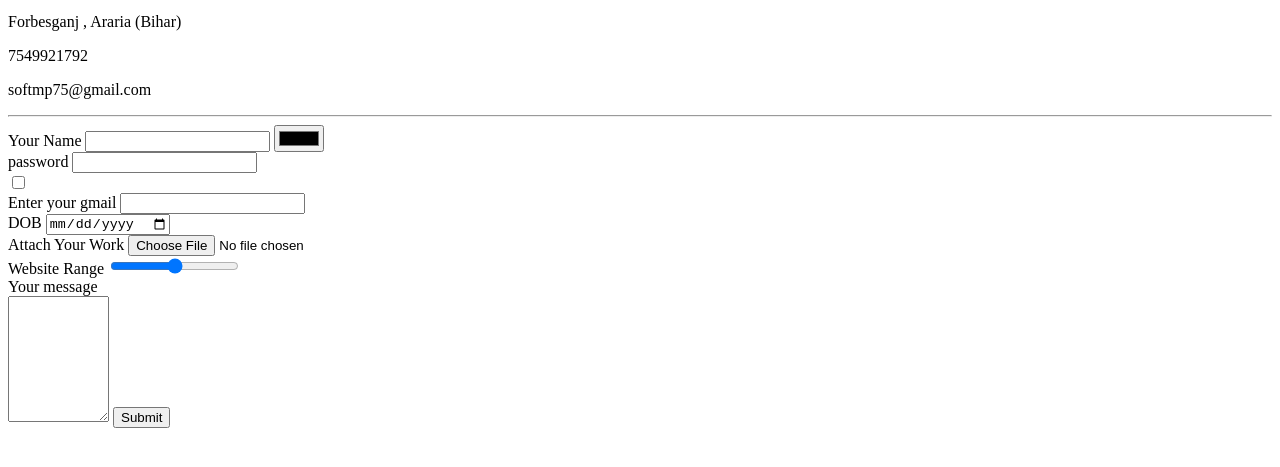
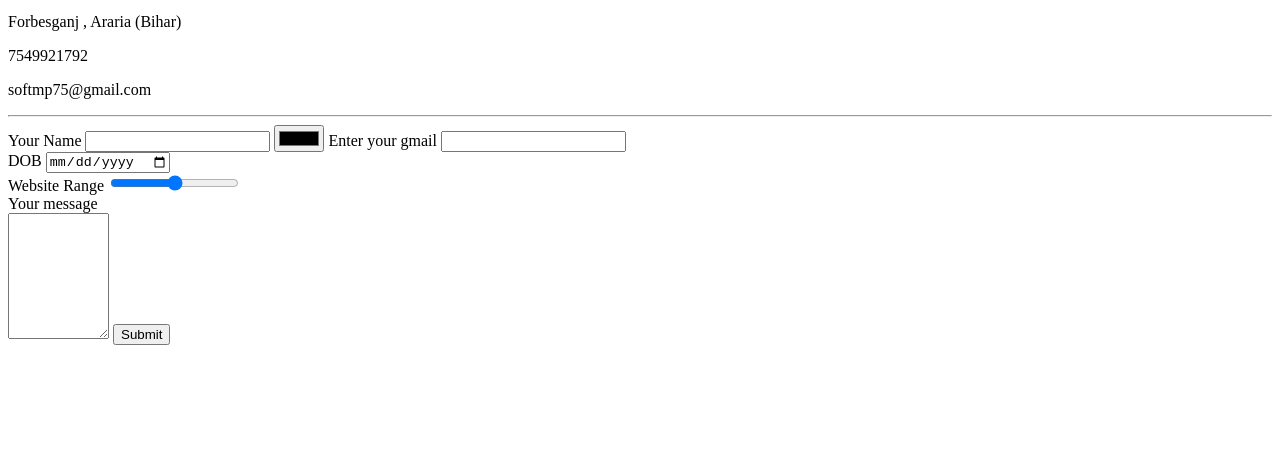
Before and after one commit to Ermitthu/cv, a plain HTML site: page contact.html in a window 1280 px wide. Shown: the part 101-568 px from the top of the page. Drawn offline with Linux system fonts and the light colour scheme.

Commit message:
Update contact.html

```diff
--- a/contact.html
+++ b/contact.html
@@ -16,18 +16,13 @@
       <label>Your Name</label>
        <input type="text" name="YourName" value="">
               <input type="color" name="color" value="">
-                     <br>
-                        <label>password</label>
-                        <input type="password" name="" value=""><br />
 
-            <input type="checkbox" name="" value=""><br>
 
                       <label> Enter your gmail</label>
                        <input type="email" name="YourEmail" value=""><br>
              <label>DOB</label>
              <input type="date" name="" value=""><br>
-      <label>Attach Your Work</label>
-      <input type="file" name="" value=""><br>
+
                   <label>Website Range</label>
                   <input type="range" name="" value="">
 <br>
```
